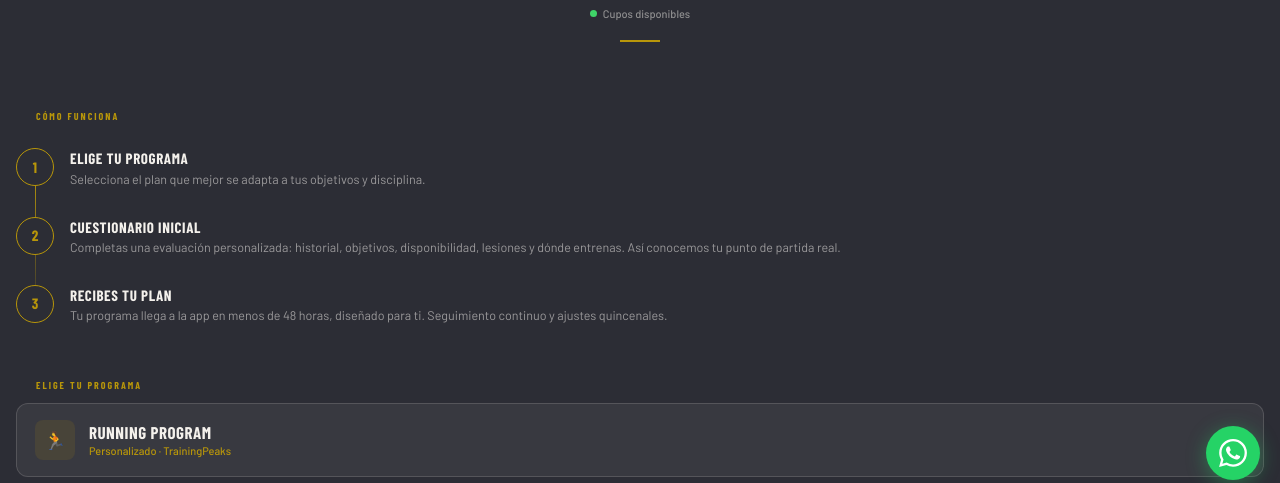
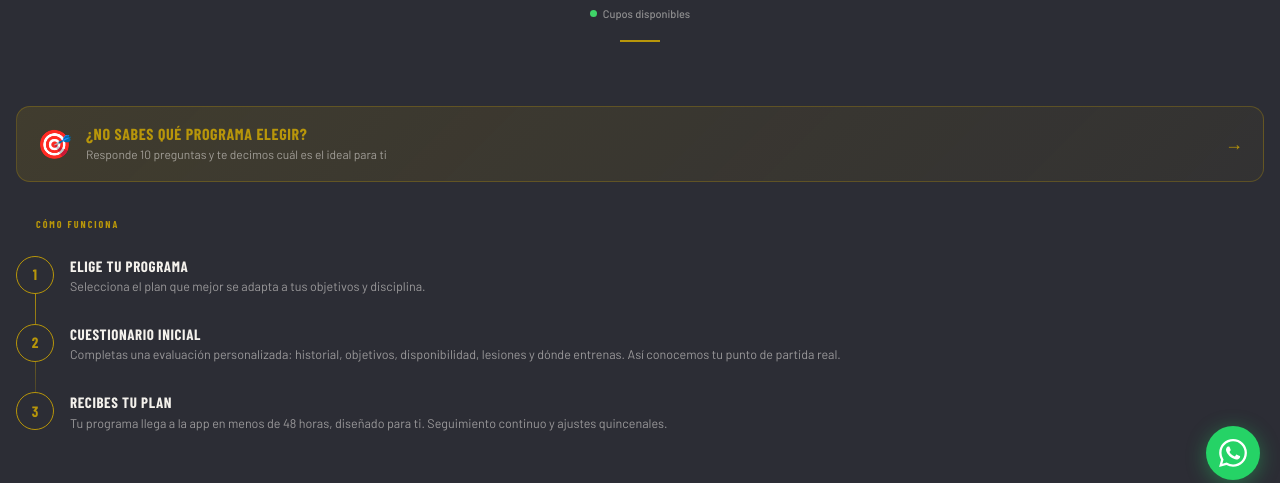
Before and after one commit to fortecenter/forteprograms.cl, a plain HTML site: page index.html in a window 1280 px wide. Shown: the part 296-779 px from the top of the page. Drawn offline with nearby package versions, Linux system fonts and the light colour scheme; a web font is replaced by a local one.

Commit message:
Update index.html

```diff
--- a/index.html
+++ b/index.html
@@ -643,6 +643,53 @@
     line-height: 1.5;
   }
 
+  /* ── QUIZ CTA ── */
+  .quiz-cta {
+    margin: 0 16px 0;
+    padding: 18px 20px;
+    background: linear-gradient(135deg, rgba(184,150,10,0.15) 0%, rgba(184,150,10,0.05) 100%);
+    border: 1.5px solid rgba(184,150,10,0.3);
+    border-radius: 14px;
+    display: flex;
+    align-items: center;
+    gap: 14px;
+    text-decoration: none;
+    transition: border-color 0.2s, background 0.2s, transform 0.15s;
+    -webkit-tap-highlight-color: transparent;
+  }
+
+  .quiz-cta:active { transform: scale(0.98); }
+
+  .quiz-cta-icon {
+    font-size: 28px;
+    flex-shrink: 0;
+  }
+
+  .quiz-cta-body { flex: 1; }
+
+  .quiz-cta-title {
+    font-family: 'Barlow Condensed', sans-serif;
+    font-size: 16px;
+    font-weight: 800;
+    text-transform: uppercase;
+    letter-spacing: 0.04em;
+    color: var(--amber);
+    line-height: 1.1;
+    margin-bottom: 3px;
+  }
+
+  .quiz-cta-sub {
+    font-size: 12px;
+    color: rgba(244,241,236,0.55);
+    line-height: 1.4;
+  }
+
+  .quiz-cta-arrow {
+    font-size: 18px;
+    color: var(--amber);
+    flex-shrink: 0;
+  }
+
   /* ── FLOATING WA BUTTON ── */
   .wa-float {
     position: fixed;
@@ -781,6 +828,18 @@
   <div class="live-dot"><span class="dot"></span>Cupos disponibles</div>
   <div class="hero-divider"></div>
 </section>
+
+<!-- QUIZ CTA -->
+<div style="padding: 24px 0 8px;">
+  <a href="forte-quiz.html" class="quiz-cta">
+    <div class="quiz-cta-icon">🎯</div>
+    <div class="quiz-cta-body">
+      <div class="quiz-cta-title">¿No sabes qué programa elegir?</div>
+      <div class="quiz-cta-sub">Responde 10 preguntas y te decimos cuál es el ideal para ti</div>
+    </div>
+    <div class="quiz-cta-arrow">→</div>
+  </a>
+</div>
 
 <!-- HOW IT WORKS -->
 <section class="steps-section">
```
